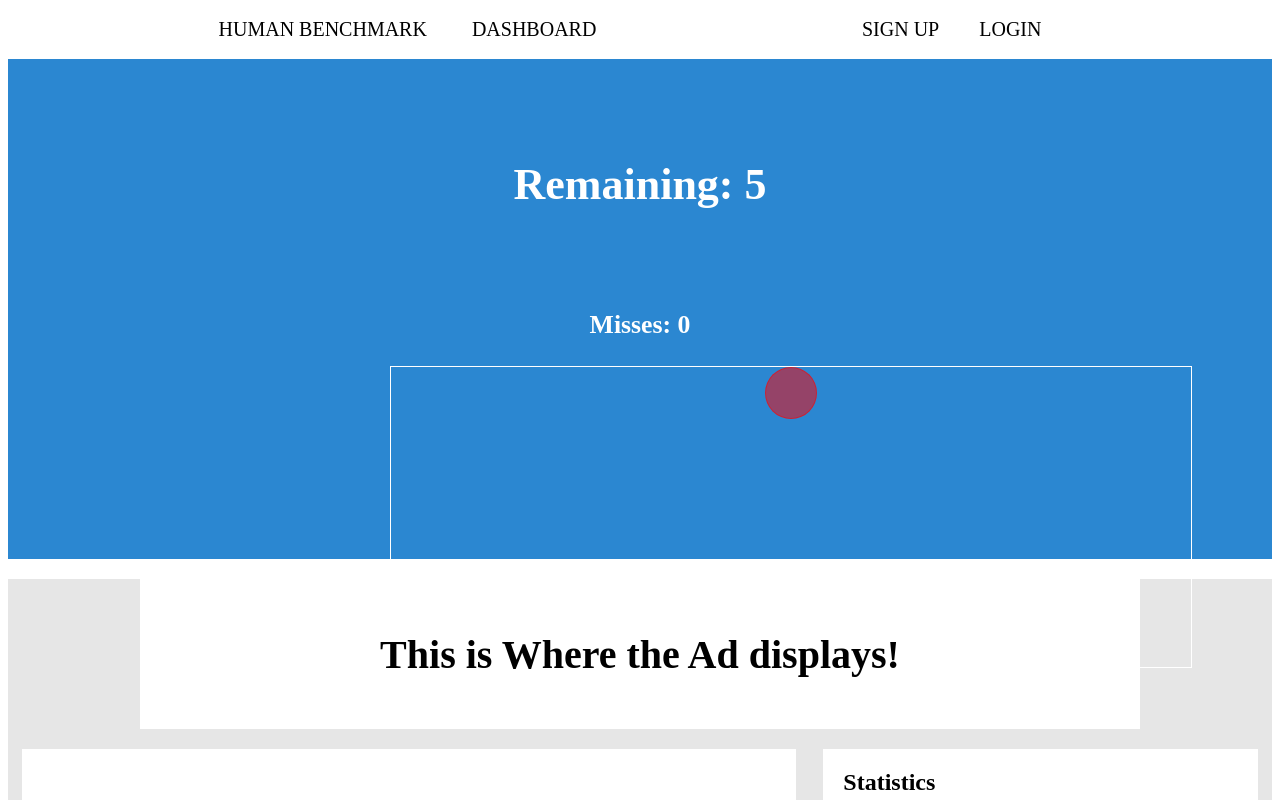
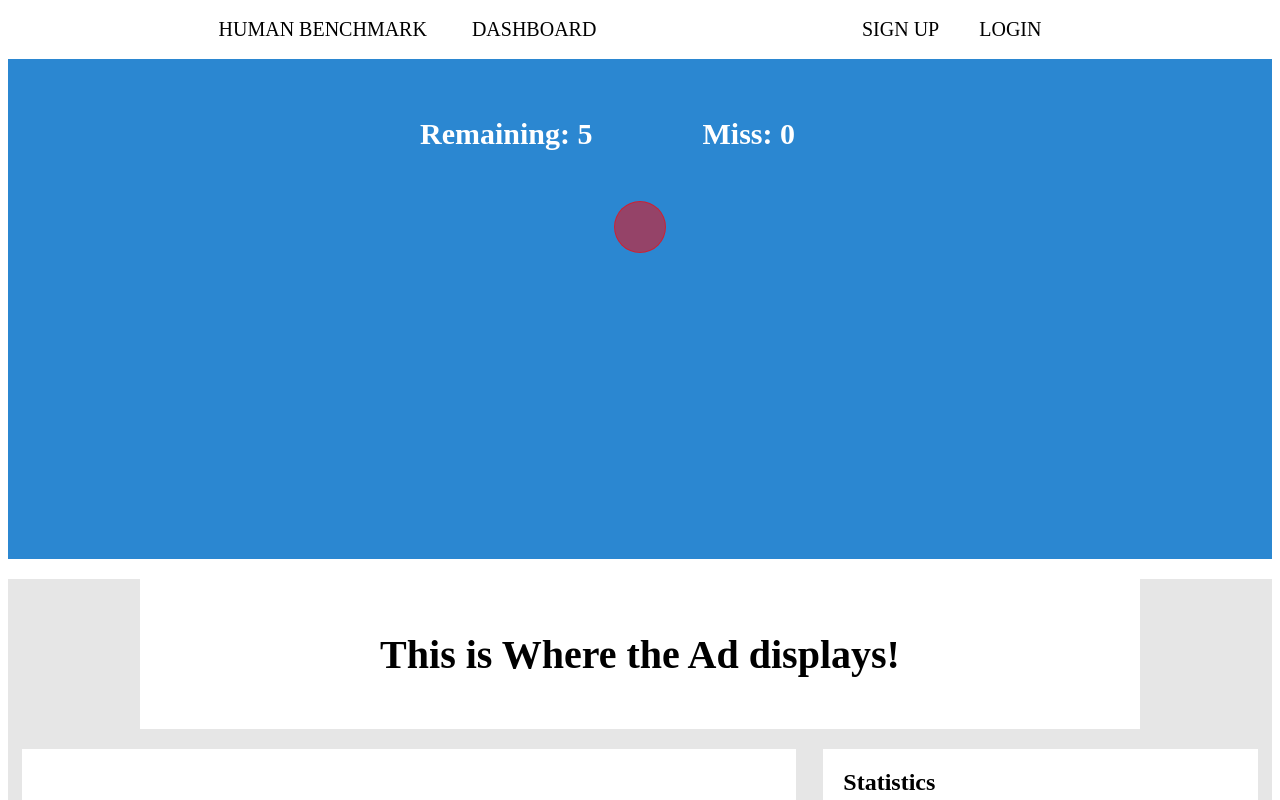
Before and after one commit to Kamalags24/human-bench, a Vue app: page / in a window 1280 px wide. Both pictures are taken after a click on the button "Commencer le jeu". Shown: the top 800 px of the page. Built offline with nearby package versions, Linux system fonts and the light colour scheme.

Commit message:
fres-ange modif

```diff
--- a/src/components/gameArea.vue
+++ b/src/components/gameArea.vue
@@ -21,6 +21,18 @@ let  couleurs= ['#FF5733', '#33FF57', '#3357FF', '#F833FF', '#33FFF8',
 '#5733FF', '#FF573A', '#33FF5A', '#335AFF', '#F833FA']
 let a = ref();
 let misses = ref(0) // variable pour stocker
+// const changePosition = ref(true)
+// const colorChangeEnabled = ref(true);
+
+const isChangeColorActive = ref(true);
+const ischangePosition = ref(true)
+
+const toggleColorChange = () => {
+  colorChangeEnabled.value = !colorChangeEnabled.value;
+};
+
+
+
 
 
 function startGame() {
@@ -31,16 +43,21 @@ function startGame() {
   timer();
 }
 
+
+
 function restartGame() {
   second.value = 0
   count.value = numClicks.value;
   Start.value = false;
   Game.value = true;
   End.value = true;
-
-
   timer();
 }
+
+function recommencer () {
+    Start.value = true;
+    End.value = true;
+  }
 
 function changePosition() {
   count.value--;
@@ -48,16 +65,25 @@ function changePosition() {
     Game.value = false;
     End.value = !true;
   }
+
+
+
   top.value = Math.floor(Math.random() * 100);
   left.value = Math.floor(Math.random() * 100);
 
+
+  if (ischangePosition.value) {
   lon.value = Math.floor(Math.random() * 200);
   width.value =lon.value;
   height.value =lon.value;
+}
 
+  if (isChangeColorActive.value  ) {
   a.value = Math.floor(Math.random() * couleurs.length-1);
   top.value = Math.floor(Math.random() * 250);
   left.value = Math.floor(Math.random() * 250);
+  }
+
 
 }
 
@@ -103,14 +129,29 @@ function timer() {
       <!-- <input type="number"> -->
       <div class="input-button">
           <input type="number" id="clicks" v-model="numClicks" min="5" @input="validateNumClicks"><br>
+          <label>
+      <input type="checkbox"  v-model="isChangeColorActive"  >
+      Activer les couleurs aléatoires
+          </label>
+          <div class="checkbox2">
+            <input type="checkbox" v-model="ischangePosition">
+            <label for="checkbox2">Variation de la taille de la boule</label>
+          </div>
           <button @click="startGame" :disabled="numClicks < 5" class="gamebutton">Commencer le jeu</button>
       </div>
 
     </div>
 
-    <main class="zone" v-if="Game">
-      <h1>Remaining: {{ count }}</h1>
-      <h3>Misses: {{ misses }}</h3>
+
+      <main class="zone" v-if="Game">
+      <div class="miss">
+        <span>
+          Remaining: {{ count }}
+        </span>
+        <span>
+          Miss: {{ misses }}
+        </span>
+      </div>
       <div class="container-cercle" @click="handleMisses" >
         <div
           class="cercle"
@@ -129,6 +170,7 @@ function timer() {
       <p class="second">{{ second + " ms" }}</p>
       <p class="save">Save your score to see how you compare</p>
       <button class="restast-button" @click="restartGame">Reprendre</button>
+      <button class="recom" @click="recommencer"  >Recommencer</button>
     </div>
   </div>
 </template>
@@ -137,7 +179,7 @@ function timer() {
 <style scoped>
 
 .container-cercle {
-  border: 1px solid;
+  /* border: 1px solid; */
   height: 300px;
   width: 800px;
 }
@@ -155,7 +197,7 @@ function timer() {
   margin: 0;
   padding: 13px;
   text-align: center;
-  transform: translateX(130px);
+  transform: translateX(10px);
   margin-top: 35px;
   color: inherit;
   background-color: yellow;
@@ -163,6 +205,14 @@ function timer() {
   border: none;
   color: black;
   font-weight: bold;
+}
+
+.restast-button:hover {
+  cursor: pointer;
+}
+
+.recom:hover {
+  cursor: pointer
 }
 
 .save {
@@ -193,10 +243,19 @@ function timer() {
   color: white;
 }
 
-h1 {
+.recom {
   margin: 0;
-  padding: 0;
+  padding: 13px;
   text-align: center;
+  transform: translateX(130px);
+  margin-top: 35px;
+  color: inherit;
+  background-color: yellow;
+  border-radius: 10px;
+  border: none;
+  color: black;
+  font-weight: bold;
+
 }
 
 .input-button {
@@ -205,9 +264,10 @@ h1 {
   text-align: center;
 }
 
-main h1 {
+/* main h1  {
   margin-bottom: 100px;
-}
+
+} */
 
 .cercle {
   background-color: #ff000080;
@@ -221,7 +281,7 @@ main h1 {
   margin: auto;
 }
 
-input {
+#clicks {
   width: 300px;
   height: 30px;
   border: none;
@@ -253,13 +313,27 @@ input {
 }
 
 .zone {
+/* display: flex;
+justify-content: center; */
+
   color: white;
-  width: 500px;
-  height: 300px;
-  text-align: center;
-  font-size: 22px;
-  margin: 20px auto;
+
+  /* font-size: 22px; */
+
 }
+
+span {
+    padding-left: 110px;
+}
+ .miss {
+
+  margin-bottom: 50px;
+  font-size: 30px;
+  font-weight: bold;
+  display: flex;
+  padding-left: 70px;
+/* justify-content: center; */
+ }
 
 h4 {
   color: red;
```
